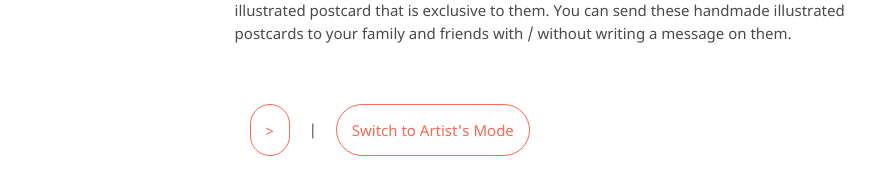
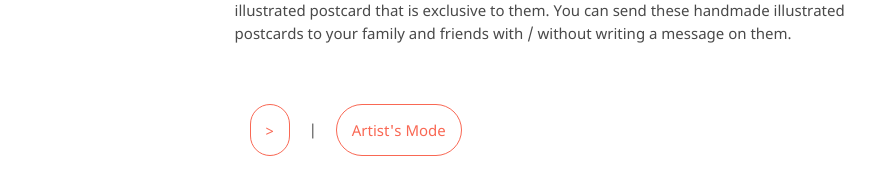
Before and after one commit to kvshvlin/yourmailproject, a Jekyll site: the page built from 2.md, in a window 1280 px wide. Shown: the part 451-646 px from the top of the page, without its empty margins (193-1085 px from the left). Built offline with Jekyll 4.4.1, drawn with Linux system fonts in a browser that asks for light colours; our own code applies the rules of GitHub Pages for plain Markdown files.

Commit message:
Update 2.md

```diff
--- a/2.md
+++ b/2.md
@@ -7,7 +7,7 @@
 <div class="roadmap-spacer-1"></div>
 
 <p>
-<a class="btn" href="https://kvshvl.in/yourmailproject/3.html">></a> | <a class="btn" href="https://kvshvl.in/yourmailproject/4.html">Switch to Artist's Mode</a><br>
+<a class="btn" href="https://kvshvl.in/yourmailproject/3.html">></a> | <a class="btn" href="https://kvshvl.in/yourmailproject/4.html">Artist's Mode</a><br>
 </p>
 
 <div class="roadmap-spacer-2"></div>
```
